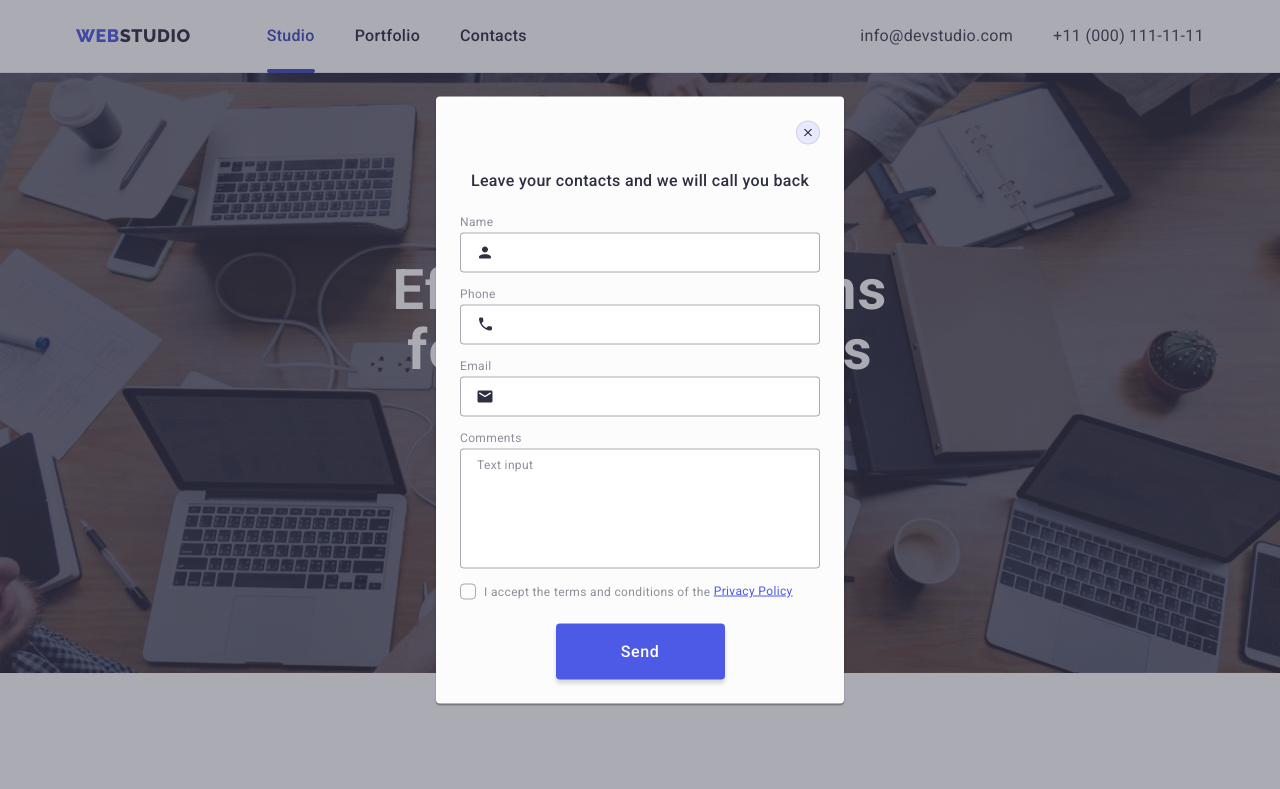
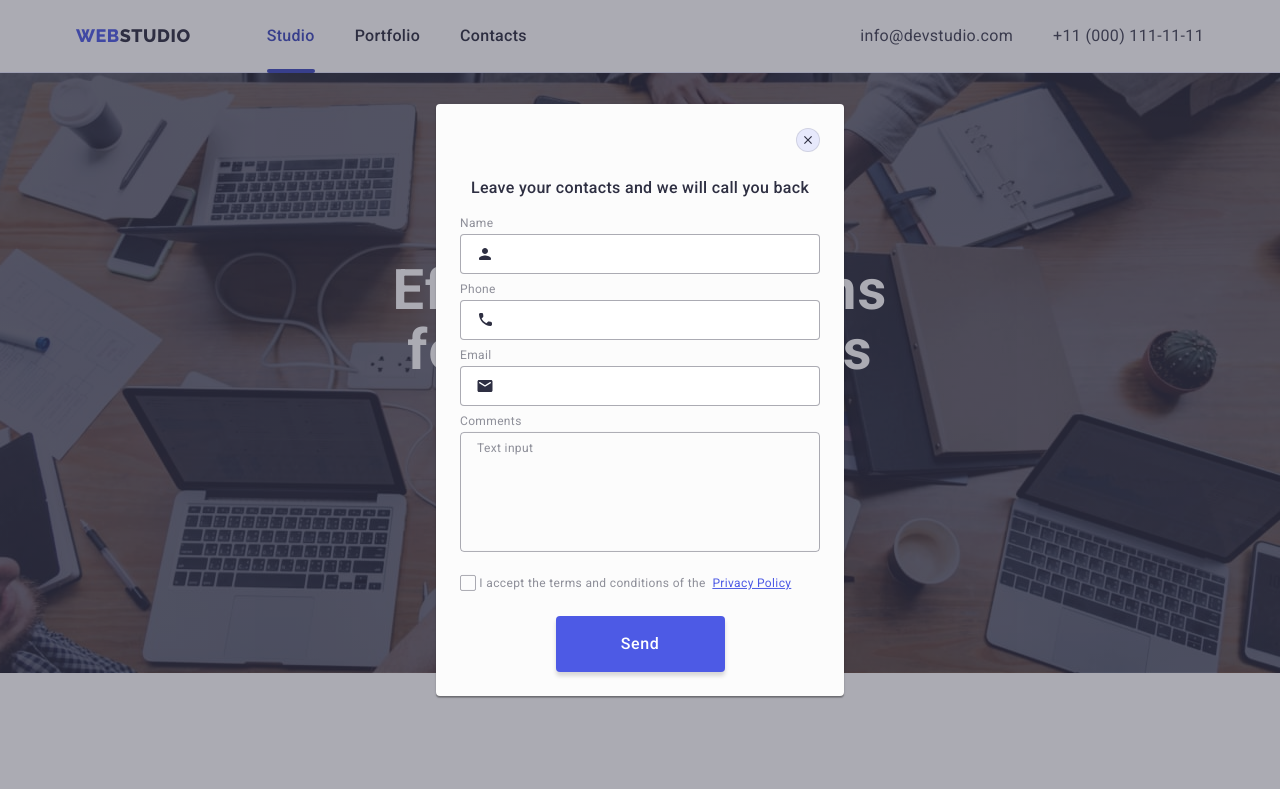
Before and after one commit to Vladnova/goit-markup-hw-05, a plain HTML site: page index.html in a window 1280 px wide. Both pictures are taken after a click on the button "Order Service". Shown: the top 789 px of the page. Drawn offline with nearby package versions, Linux system fonts and the light colour scheme.

Commit message:
add input in modal-5

```diff
--- a/css/styles.css
+++ b/css/styles.css
@@ -421,11 +421,15 @@ ol {
   color: var(--secondary-white-color);
 }
 
+.wrap-form-footer {
+  margin-left: 80px;
+}
+
 .footer-form {
   display: flex;
   align-items: end;
   gap: 24px;
-  margin-left: 80px;
+
 }
 
 .text-subscribe {
@@ -569,12 +573,12 @@ ol {
   margin-bottom: 16px;
 }
 
-.modal-label {
-  display: block;
+.modal-wrap-label-input {
   margin-bottom: 8px;
 }
 
 .label-text {
+  display: block;
   color: var(--customers-icon-color);
   font-size: 12px;
   line-height: 1.17;
@@ -582,9 +586,6 @@ ol {
   margin-bottom: 4px;
 }
 
-.modal-label:nth-child(5) {
-  margin-bottom: 16px;
-}
 
 .wrap-input {
   display: block;
@@ -599,6 +600,7 @@ ol {
   height: 40px;
   padding: 8px 16px 8px 36px;
   border-radius: 4px;
+  outline: transparent;
   border: 1px solid var(--border-color-input-modal);
   transition: border-color var(--animation);
 }
@@ -606,7 +608,6 @@ ol {
 .modal-input:focus {
   border-color: var(--primary-blue-color);
   outline-offset: 4px;
-  outline-color: transparent;
 }
 
 .input-icon {
@@ -623,6 +624,10 @@ ol {
   color: var(--primary-blue-color);
 }
 
+.modal-wrap-textarea {
+  margin-bottom: 16px;
+}
+
 .modal-textarea {
   width: 100%;
   height: 120px;
@@ -630,6 +635,8 @@ ol {
   border: 1px solid var(--border-color-input-modal);
   font-size: 18px;
   color: var(--secondary-gray-color);
+  background-color: transparent;
+  outline: transparent;
   resize: none;
   border-radius: 4px;
   border: 1px solid var(--border-color-input-modal);
@@ -640,7 +647,6 @@ ol {
   color: var(--customers-icon-color);
   font-size: 12px;
   line-height: 1.17;
-  /* 116.667% */
   letter-spacing: 0.03em;
 }
 
@@ -650,11 +656,33 @@ ol {
   outline-color: transparent;
 }
 
+.wrap-checkbox {
+  margin-bottom: 24px;
+}
+
+
+
+.visually-hidden {
+  position: absolute;
+  width: 1px;
+  height: 1px;
+  margin: -1px;
+  border: 0;
+  padding: 0;
+
+  white-space: nowrap;
+  clip-path: inset(100%);
+  clip: rect(0 0 0 0);
+  overflow: hidden;
+}
+
+/* .modal-checkbox {
+  position: absolute;
+  appearance: none;
+} */
+
 .modal-label-checkbox {
-  display: flex;
-  align-items: center;
-  margin-bottom: 24px;
-
+  display: block;
   color: var(--customers-icon-color);
   font-size: 12px;
   line-height: 1.17;
@@ -668,25 +696,31 @@ ol {
   letter-spacing: 0.03em;
 }
 
-.modal-checkbox {
-  position: absolute;
-  appearance: none;
+.custom-checkbox {
+  display: inline-flex;
+  align-items: center;
+  justify-content: center;
+  cursor: pointer;
+  fill: transparent;
+  background-color: transparent;
+  width: 16px;
+  height: 16px;
+  border: 1px solid var(--border-color-input-modal);
+  border-radius: 2px;
+  transition: background-color var(--animation), border var(--animation), fill var(--animation);
 }
 
-.checkbox-icon {
+
+/* .checkbox-icon {
   cursor: pointer;
-  padding: 4px 3px;
-  margin-right: 8px;
-  border-radius: 4px;
-  border: 1px solid var(--border-color-input-modal);
   fill: currentColor;
   color: transparent;
-}
+} */
 
-.modal-checkbox:checked+.checkbox-icon {
+.visually-hidden:checked+.modal-label-checkbox.custom-checkbox {
   background-color: var(--primary-accent-color);
-  color: var(--secondary-white-color);
-  border-color: transparent;
+  fill: var(--secondary-white-color);
+  border-color: none;
 }
 
 .modal-checkbox:focus+.checkbox-icon {
--- a/index.html
+++ b/index.html
@@ -382,9 +382,10 @@
           </li>
         </ul>
       </div>
+      <div class="wrap-form-footer">
+        <p class="text-subscribe">Subscribe</p>
         <form class="footer-form">
           <label class="label-footer-form">
-          <span class="text-subscribe">Subscribe</span>
             <input class="input-footer-form" type="email" placeholder="E-mail" name="user_email_footer"
               title="test@gmail.com">
           </label>
@@ -396,63 +397,72 @@
           </button>
         </form>
       </div>
+    </div>
   </footer>
 
   <div class="backdrop is-hidden" data-modal>
     <div class="modal">
-      <p class="modal-text">
-        Leave your contacts and we will call you back
-      </p>
       <button type="button" class="close-btn" data-modal-close>
         <svg class="close-btn-icon" aria-label="close icon" width="8" height="8">
           <use href="./images/icons.svg#icon-close"></use>
         </svg>
       </button>
+      <p class="modal-text">
+        Leave your contacts and we will call you back
+      </p>
       <form class="modal-form">
-        <label class="modal-label">
-          <span class="label-text">Name</span>
-          <span class="wrap-input">
-            <input class="modal-input" type="text" name="user_name" pattern="[a-zA-Zа-яА-ЯіІїЇєЄґҐ']+" required
-              title="Vladyslav" />
+        <div class="modal-wrap-label-input">
+          <label class="label-text" for="user-name">
+            Name
+          </label>
+          <div class="wrap-input">
+            <input class="modal-input" id="user-name" type="text" name="user-name" pattern="[a-zA-Zа-яА-ЯіІїЇєЄґҐ']+"
+              required title="Vladyslav" />
             <svg class="input-icon" aria-label="user" width="18" height="24">
               <use href="./images/icons.svg#icon-person"></use>
             </svg>
-          </span>
+          </div>
+        </div>
 
-        </label>
-        <label class="modal-label">
-          <span class="label-text">Phone</span>
-          <span class="wrap-input">
-            <input class="modal-input" type="tel" name="user_phone" pattern="[0-9]{3}-[0-9]{3}-[0-9]{2}-[0-9]{2}"
+        <div class="modal-wrap-label-input">
+          <label class="label-text" for="user-phone">Phone</label>
+          <div class="wrap-input">
+            <input class="modal-input" id="user-phone" name="user-phone" pattern="[0-9]{3}-[0-9]{3}-[0-9]{2}-[0-9]{2}"
               title="xxx-xxx-xx-xx" />
             <svg class="input-icon" aria-label="phone" width="18" height="24">
               <use href="./images/icons.svg#icon-phone"></use>
             </svg>
-          </span>
-        </label>
+          </div>
+        </div>
 
-        <label class="modal-label">
-          <span class="label-text">Email</span>
-          <span class="wrap-input">
-            <input class="modal-input" type="email" name="user_email" required title="test@gmail.com" />
+        <div class="modal-wrap-label-input">
+          <label class="label-text" for="user-email">Email</label>
+          <div class="wrap-input">
+            <input class="modal-input" type="email" id="user-email" name="user-email" required title="test@gmail.com" />
             <svg class="input-icon" aria-label="email" width="18" height="24">
               <use href="./images/icons.svg#icon-email"></use>
             </svg>
-          </span>
-        </label>
+          </div>
+        </div>
 
-        <label class="modal-label">
-          <span class="label-text">Comments</span>
-          <textarea class="modal-textarea" name="user_message" placeholder="Text input"></textarea>
-        </label>
-        <label class="modal-label-checkbox">
-          <input class="modal-checkbox" type="checkbox" name="user_policy" required />
-          <svg class="checkbox-icon" aria-label="checkbox" width="16" height="16">
+        <div class="modal-wrap-textarea">
+          <label class="label-text" for="user-comments">Comments</label>
+          <textarea class="modal-textarea" id="user-comments" name="user-comment" placeholder="Text input"></textarea>
+        </div>
+        <div class="wrap-checkbox">
+          <input class="visually-hidden modal-checkbox" id="user-privacy" type="checkbox" value="true"
+            name="user-privacy" required />
+
+          <label class="modal-label-checkbox" for="user-privacy">
+            <span class="custom-checkbox">
+              <svg class="checkbox-icon" aria-label="checkbox" width="10" height="8">
                 <use href="./images/icons.svg#icon-click-active"></use>
               </svg>
+            </span>
             I accept the terms and conditions of the&nbsp;
             <a class="active-link-policy" href="/">Privacy Policy</a>
           </label>
+        </div>
         <button class="hero-button " type="submit">Send</button>
       </form>
     </div>
```
Also changed, not shown: portfolio.html (+3 -1 lines). Lines whose indentation alone changed are shown as unchanged.
